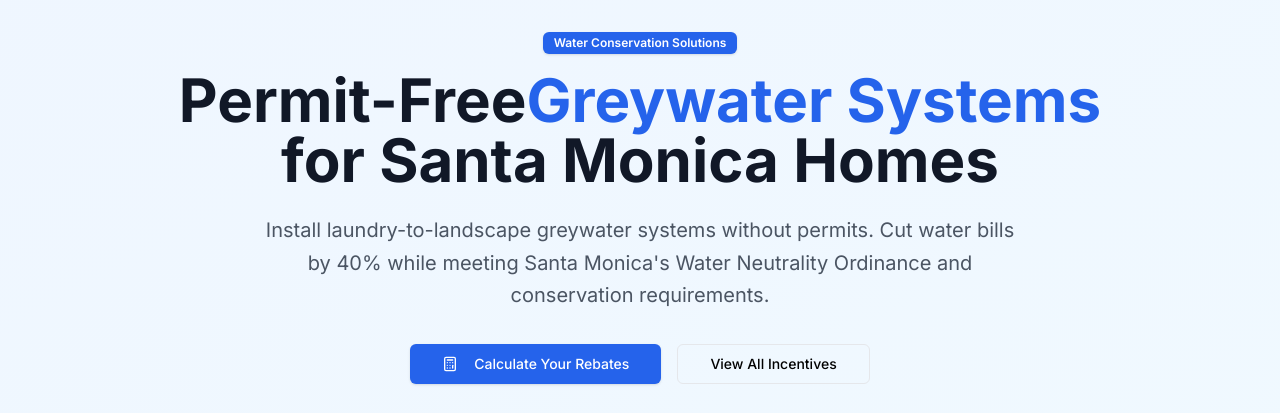
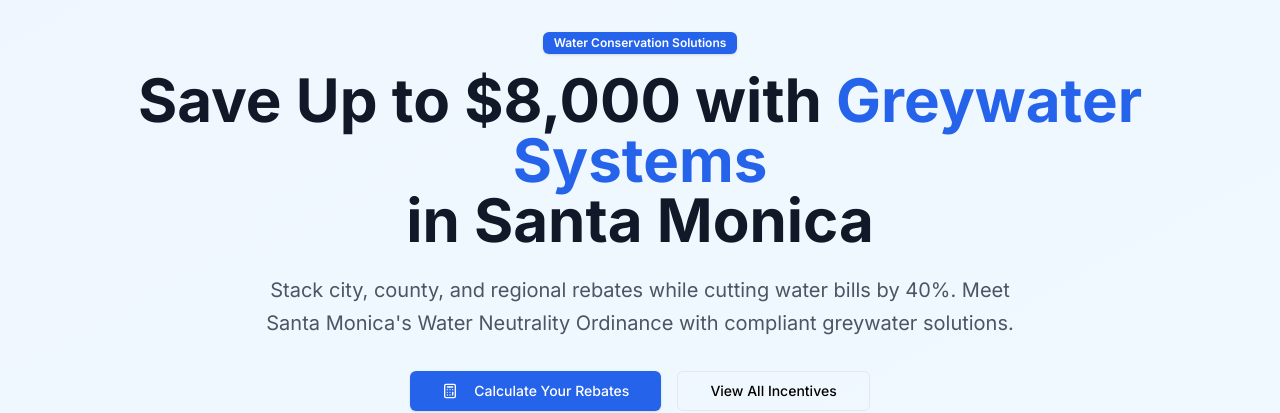
Before and after one commit to swilhoit/waterwise, a Next.js app: page /santa-monica/residential in a window 1280 px wide. Shown: the part 200-613 px from the top of the page. Built offline with nearby package versions, Linux system fonts and the light colour scheme; no server answers; what @shopify/storefront-api-client would draw is missing.

Commit message:
Update headline to focus on savings and rebates instead of permit-free

```diff
--- a/app/santa-monica/residential/page.tsx
+++ b/app/santa-monica/residential/page.tsx
@@ -14,13 +14,13 @@
           <div className="max-w-5xl mx-auto text-center">
             <Badge className="mb-4 bg-blue-600 text-white">Water Conservation Solutions</Badge>
             <h1 className="text-4xl lg:text-6xl font-bold text-gray-900 mb-6 leading-tight">
-              Permit-Free
-              <span className="text-blue-600">Greywater Systems</span>
-              <br />for Santa Monica Homes
+              Save Up to $8,000 with
+              <span className="text-blue-600"> Greywater Systems</span>
+              <br />in Santa Monica
             </h1>
             <p className="text-xl text-gray-600 mb-8 leading-relaxed max-w-3xl mx-auto">
-              Install laundry-to-landscape greywater systems without permits. Cut water bills by 40%
-              while meeting Santa Monica's Water Neutrality Ordinance and conservation requirements.
+              Stack city, county, and regional rebates while cutting water bills by 40%.
+              Meet Santa Monica's Water Neutrality Ordinance with compliant greywater solutions.
             </p>
             <div className="flex flex-col sm:flex-row gap-4 justify-center mb-8">
               <Button size="lg" className="bg-blue-600 hover:bg-blue-700 text-white" asChild>
```
